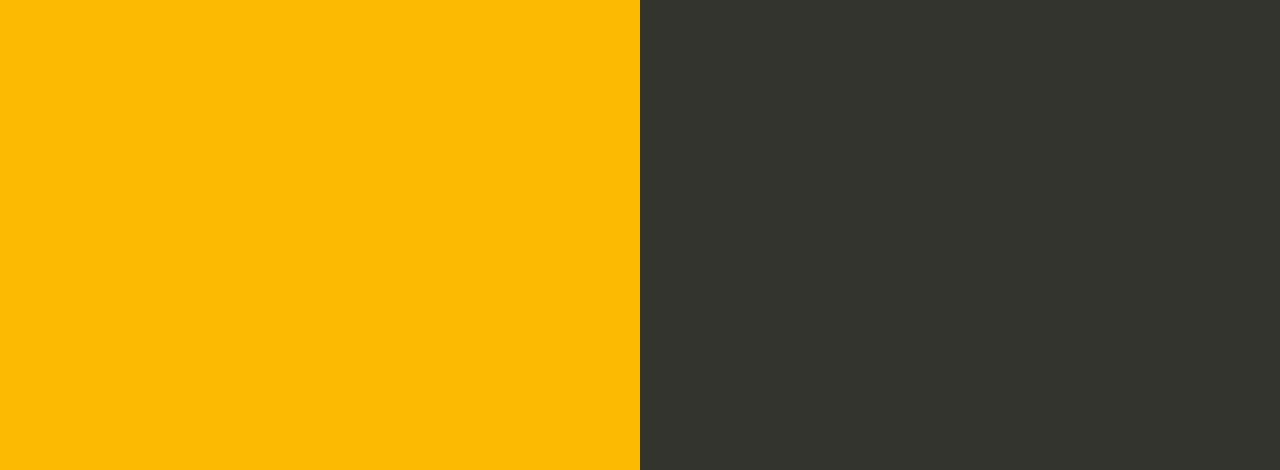
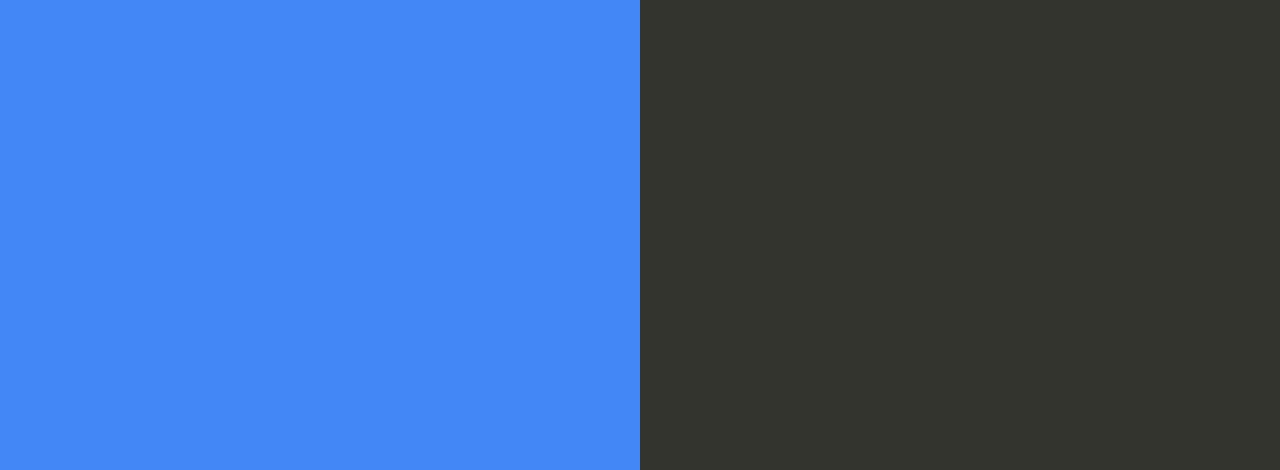
Before and after one commit to justincletus/aws-ci-cd-nodejs-test, a website: page index.html in a window 1280 px wide. Shown: the part 330-800 px from the top of the page. Drawn offline with Linux system fonts and the light colour scheme.

Commit message:
background color updated

```diff
--- a/index.html
+++ b/index.html
@@ -35,7 +35,7 @@
 
         text-align: right;
         padding-top: 11em;
-        background-color: #fcba03;
+        background-color: #4287f5;
 
       }
       .textColumn p {
```
